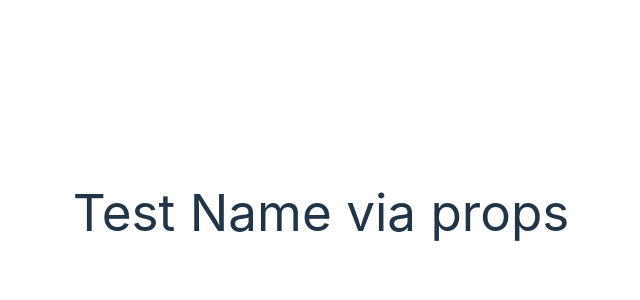
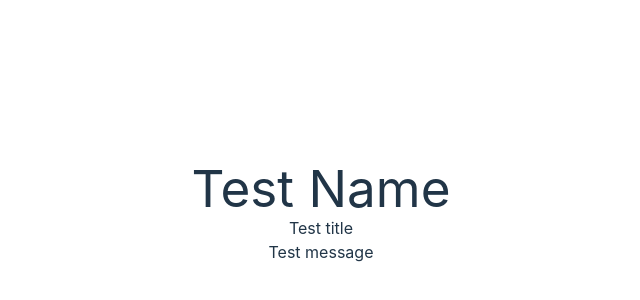
Before and after one commit to simoncragg/social-cards, a React (Vite) app: page / in a window 1280 px wide. Shown: the part 188-488 px from the top of the page, without its empty margins (319-959 px from the left). Built offline with nearby package versions, Linux system fonts and the light colour scheme.

Commit message:
feat: build out social card props

```diff
--- a/src/App.tsx
+++ b/src/App.tsx
@@ -2,7 +2,7 @@ import './App.css';
 import SocialCard from './components/SocialCard';
 
 const App = () => {
-  return <SocialCard name="Test Name via props" />
+  return <SocialCard username="Test Name" title="Test title" message="Test message" />
 };
 
 export default App;
--- a/src/components/SocialCard.tsx
+++ b/src/components/SocialCard.tsx
@@ -2,13 +2,18 @@ import React from 'react';
 
 interface SocialCardProps {
     //TODO add propeties and types
-    name: string;
+    username: string;
+    title?: string;
+    message: string;
+
 }
 
-const SocialCard: React.FC<SocialCardProps> = ({ name }) => {
+const SocialCard: React.FC<SocialCardProps> = ({ username, title, message }) => {
   return (
       <div className="border border-white p-4 rounded-xl">
-        <h1 className="text-3xl font-bold">{ name }</h1>
+        <h1 className="text-3xl font-bold">{ username }</h1>
+        {title && <p>{ title }</p>}
+        <p>{ message }</p>
       </div>
   );
 };
```
